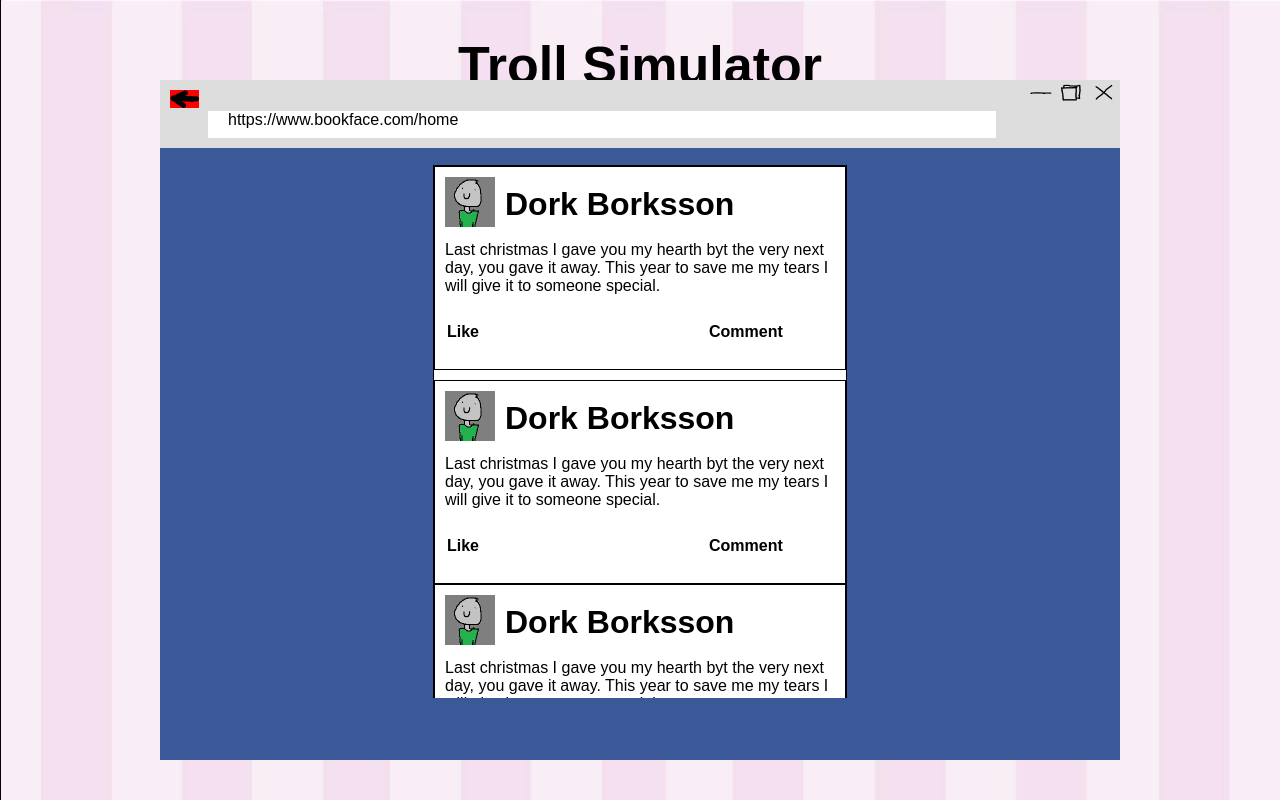
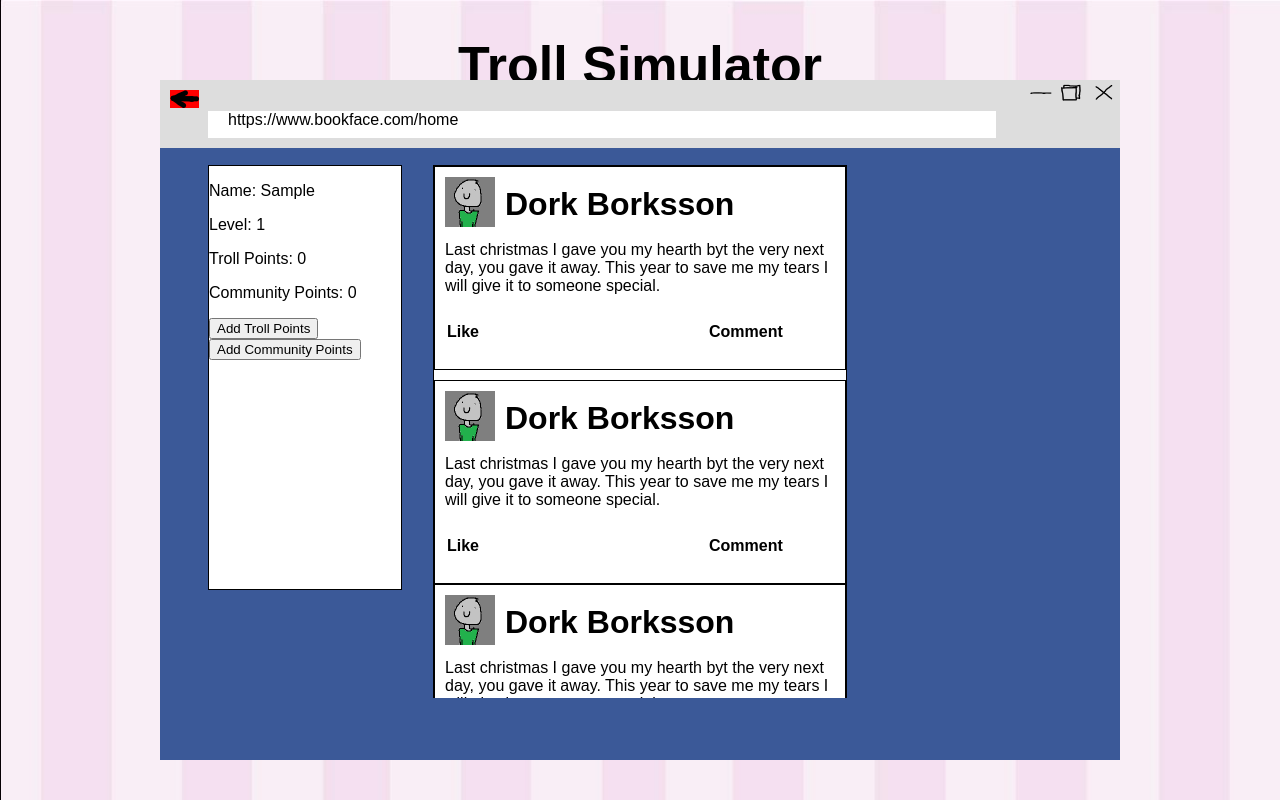
Before and after one commit to perblawiik/the-cake, a React (Create React App) app: page / in a window 1280 px wide. Both pictures are taken after typing "Sample" into the empty fields and a click on the button "Submit". Built offline with nearby package versions, Linux system fonts and the light colour scheme.

Commit message:
Added PlayerInfo class

```diff
--- a/src/js/classes/GameWindow.js
+++ b/src/js/classes/GameWindow.js
@@ -21,9 +21,11 @@ class GameWindow extends Component {
         // OBS! You can create any variable that you need in this object.
         this.state = {
             // gameState is set to LOGIN_PAGE by default (always start game on the Login Page)
-            gameState: GameState.LOGIN_PAGE,
-            player: null
+            gameState: GameState.LOGIN_PAGE
         };
+
+        // Initiate the player as null
+        this.player = null;
     }
 
     // Class member function for setting game state
@@ -33,11 +35,10 @@ class GameWindow extends Component {
     }
 
     createPlayer(name) {
-        let newPlayer = new Player(name);
-        this.setState({player: newPlayer});
-        console.log(newPlayer.getName());
+        if (!this.player) {
+            this.player = new Player(name);
+        }
     }
-
 
     render() {
 
@@ -68,7 +69,7 @@ class GameWindow extends Component {
                 return (
                     <div style={windowStyle}>
                         <BrowserField pageInfo={'home'} setGameState={this.setGameState.bind(this)} otherGameState={GameState.LOGIN_PAGE} />
-                        <MainPage/>
+                        <MainPage player={this.player}/>
                     </div>
                 );
             default:
--- a/src/js/classes/LoginPage.js
+++ b/src/js/classes/LoginPage.js
@@ -20,7 +20,6 @@ readSubmitButton(){
     {
         this.props.createPlayer(name);
         this.props.setGameState(1);
-        console.log(name);
     }
 
 }
--- a/src/js/classes/MainPage.js
+++ b/src/js/classes/MainPage.js
@@ -5,6 +5,8 @@ import Post from './Post';
 import postInfo from '../../json/posts.json'
 
 import CommentSection from'./CommentSection';
+
+import PlayerInfo from'./PlayerInfo';
 
 class MainPage extends Component {
 
@@ -41,6 +43,7 @@ class MainPage extends Component {
 
 		return (
 			<div style={{width: '100%', height: '100%'}}>
+				<PlayerInfo player={this.props.player}/>
 				<div style={newsFlowOuter}>
 					<div style={newsFlowInner}>
 						<thead>
--- /dev/null
+++ b/src/js/classes/PlayerInfo.js
@@ -0,0 +1,55 @@
+import React, { Component } from 'react';
+
+class PlayerInfo extends Component {
+
+	constructor(props) {
+		super(props);
+		this.state = {
+			trollPoints: props.player.getTrollPoints(),
+			comPoints: props.player.getCommunityPoints(),
+			playerLevel: props.player.getLevel()
+		}
+		this.player = props.player;
+	}
+
+	addTrollPoints() {
+		this.player.addPoints(1,0);
+		this.setState({
+			trollPoints: this.player.getTrollPoints(),
+			playerLevel: this.player.getLevel()
+		});
+	}
+
+	addCommPoints() {
+		this.player.addPoints(0,1);
+		this.setState({
+			comPoints: this.player.getCommunityPoints()
+		});
+	}
+
+	render() {
+
+		const containerStyle = {
+			position: 'absolute',
+			backgroundColor: 'white',
+			width: '20%',
+			left: '5%',
+			top: '12.5%',
+            bottom: '25%',
+            border: '1px solid black'
+		};
+
+		return(
+			<div style={containerStyle}>
+				<p> Name: {this.player.getName()} </p>
+				<p> Level: {this.state.playerLevel} </p>
+				<p> Troll Points: {this.state.trollPoints} </p>
+				<p> Community Points: {this.state.comPoints} </p>
+				<button onClick={this.addTrollPoints.bind(this)}>Add Troll Points</button>
+				<button onClick={this.addCommPoints.bind(this)}>Add Community Points</button>
+			</div>
+		);
+	}
+}
+
+export default PlayerInfo;
--- a/src/js/classes/Post.js
+++ b/src/js/classes/Post.js
@@ -15,6 +15,8 @@ class Post extends Component {
         this.state = {
             gameState: GameState.MAIN_PAGE
         };
+
+
     }
 
     render() {
@@ -26,6 +28,7 @@ class Post extends Component {
             <div className='mainWindowPost'>
                 {/**/}
                 {/* Table 1: Contains information of the post */}
+
                 <thead>
                     <tbody>
                         <tr className='userBar'>
@@ -44,7 +47,6 @@ class Post extends Component {
                         </tr>
                     </tbody>
                 </thead>
-
                 {/*Table 2: Contains reaction and comment button*/}
                 <table>
                     <tr className='reactionBar'>
```
